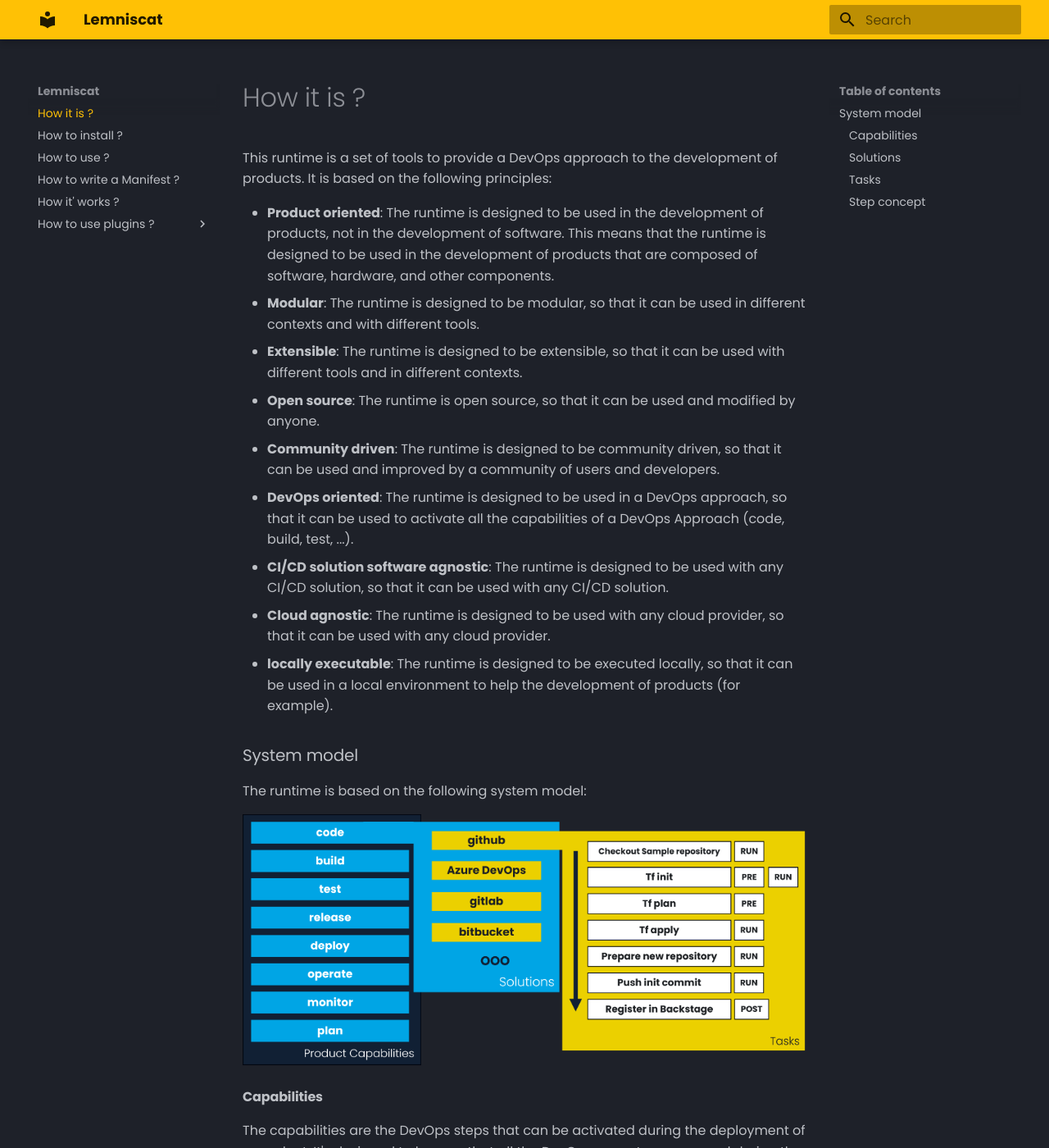
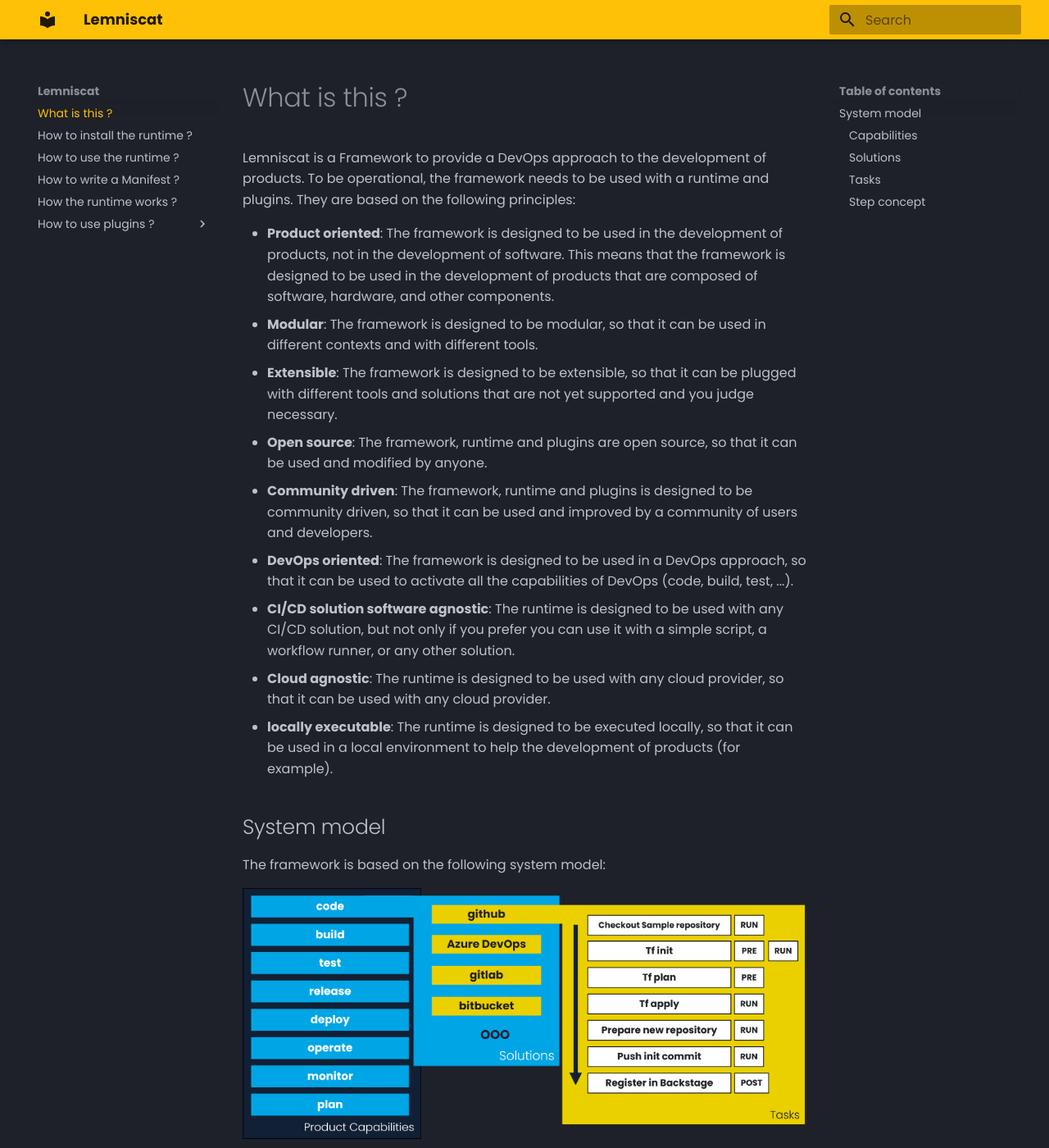
Before and after one commit to lemniscat-devops/doc, an MkDocs documentation site: the page built from doc/docs/index.md, in a window 1280 px wide and 1400 px high. Shown: the whole window at 82% size. Built offline with MkDocs 1.6.1 and Material for MkDocs 9.7.7, drawn with Linux system fonts in a browser that asks for light colours; some of the changed text lies outside the part shown.

Commit message:
fix: documentation (#2)

```diff
--- a/doc/docs/index.md
+++ b/doc/docs/index.md
@@ -1,43 +1,45 @@
-This runtime is a set of tools to provide a DevOps approach to the development of products. It is based on the following principles:
+Lemniscat is a Framework to provide a DevOps approach to the development of products.
+To be operational, the framework needs to be used with a runtime and plugins.
+They are based on the following principles:
 
-- **Product oriented**: The runtime is designed to be used in the development of products, not in the development of software. This means that the runtime is designed to be used in the development of products that are composed of software, hardware, and other components.
-- **Modular**: The runtime is designed to be modular, so that it can be used in different contexts and with different tools.
-- **Extensible**: The runtime is designed to be extensible, so that it can be used with different tools and in different contexts.
-- **Open source**: The runtime is open source, so that it can be used and modified by anyone.
-- **Community driven**: The runtime is designed to be community driven, so that it can be used and improved by a community of users and developers.
-- **DevOps oriented**: The runtime is designed to be used in a DevOps approach, so that it can be used to activate all the capabilities of a DevOps Approach (code, build, test, ...).
-- **CI/CD solution software agnostic**: The runtime is designed to be used with any CI/CD solution, so that it can be used with any CI/CD solution.
+- **Product oriented**: The framework is designed to be used in the development of products, not in the development of software. This means that the framework is designed to be used in the development of products that are composed of software, hardware, and other components.
+- **Modular**: The framework is designed to be modular, so that it can be used in different contexts and with different tools.
+- **Extensible**: The framework is designed to be extensible, so that it can be plugged with different tools and solutions that are not yet supported and you judge necessary.
+- **Open source**: The framework, runtime and plugins are open source, so that it can be used and modified by anyone.
+- **Community driven**: The framework, runtime and plugins is designed to be community driven, so that it can be used and improved by a community of users and developers.
+- **DevOps oriented**: The framework is designed to be used in a DevOps approach, so that it can be used to activate all the capabilities of DevOps (code, build, test, ...).
+- **CI/CD solution software agnostic**: The runtime is designed to be used with any CI/CD solution, but not only if you prefer you can use it with a simple script, a workflow runner, or any other solution.
 - **Cloud agnostic**: The runtime is designed to be used with any cloud provider, so that it can be used with any cloud provider.
 - **locally executable**: The runtime is designed to be executed locally, so that it can be used in a local environment to help the development of products (for example).
 
-### System model
+## System model
 
-The runtime is based on the following system model:
+The framework is based on the following system model:
 
 ![system model](img/system-model.png)
 
-#### Capabilities
+### Capabilities
 
 The capabilities are the DevOps steps that can be activated during the deployment of a product. It's designed to be sure that all the DevOps aspects are covered during the design of a product.
 For each capability, you can define the [solutions](#solutions) that need to be executed to activate the capability.
 For example, for capability code you can define Github and Gitlab as [solutions](#solutions) to activate the capability when the product is deployed.
 
-#### Solutions
+### Solutions
 
-The solutions are the tools that can be used to execute the capabilities. For example, you can use Jenkins to execute the build capability, or you can use Ansible to execute the deployment capability.
+The solutions are the tools that can be used to execute the [capabilities](#capabilities). For example, you can use Jenkins to execute the build capability, or you can use Ansible to execute the deployment capability.
 For each solution, you can define a workflow with the [tasks](#tasks) that need to be executed to activate the capability.
 For example, for Azure (in operate capability), you can define the [tasks](#tasks) that need to be executed to deploy infrastructure with Terraform.
 
-#### Tasks
+### Tasks
 
 The tasks are the actions that need to be executed to activate the capability. For example, you can define a task to execute a script, or a task to execute a terraform command.
 For each task, you need to tag in witch [step](#step-concept) it needs to be executed, and the parameters that need to be used to execute the task.
 You can define many tags for a task, and the task will be executed in the same step as the tag.
 In the same step, the tasks are executed in the same order as defined in the manifest file.
 
-#### Step concept
+### Step concept
 
-The step is the concept that defines the big stages of the instantiation of the product. It's designed to be sure that all the tasks are executed in the right order during the instantiation of the product.
+The step is the concept that defines the big stages of the instantiation of the product. It's designed to be sure that all the [tasks](#tasks) are executed in the right order during the instantiation of the product.
 Their are 4 steps:
 
 - **pre**: The step to prepare the instantiation of the product. For example, you can use this step to prepare the environment to deploy the product, prepare the configuration files, generate terraform plan, ...
--- a/mkdocs.yml
+++ b/mkdocs.yml
@@ -27,11 +27,11 @@
 docs_dir: doc/docs
 
 nav:
-  - How it is ? : index.md
-  - How to install ? : setup.md
-  - How to use ? : usage.md
+  - What is this ? : index.md
+  - How to install the runtime ? : setup.md
+  - How to use the runtime ? : usage.md
   - How to write a Manifest ? : manifest.md
-  - How it' works ? : runtime.md
+  - How the runtime works ? : runtime.md
   - How to use plugins ?:
     - Terraform: plugins/terraform/README.md
     - Powershell: plugins/powershell/README.md
```
Also changed, not shown: doc/docs/manifest.md (+12 -12 lines), doc/docs/runtime.md (+18 -18 lines), doc/docs/setup.md (+2 -2 lines), doc/docs/usage.md (+5 -5 lines).
